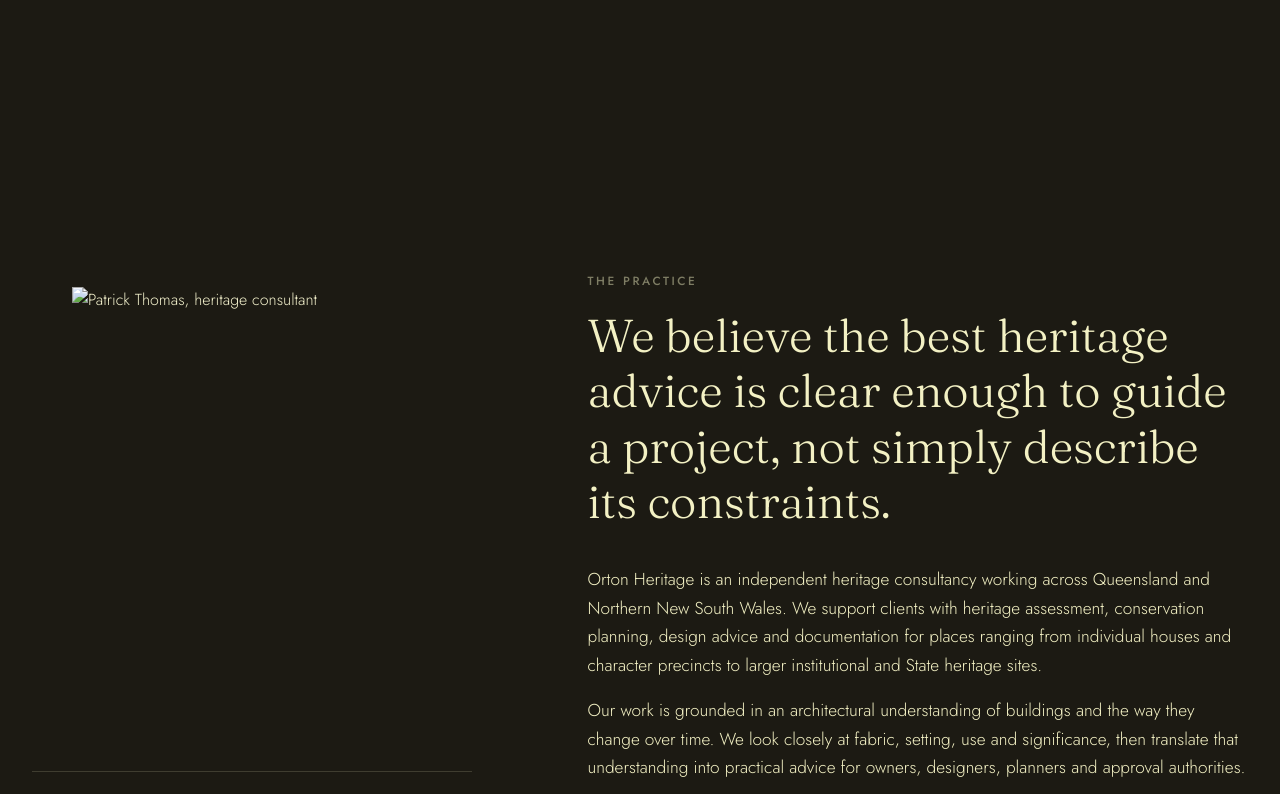
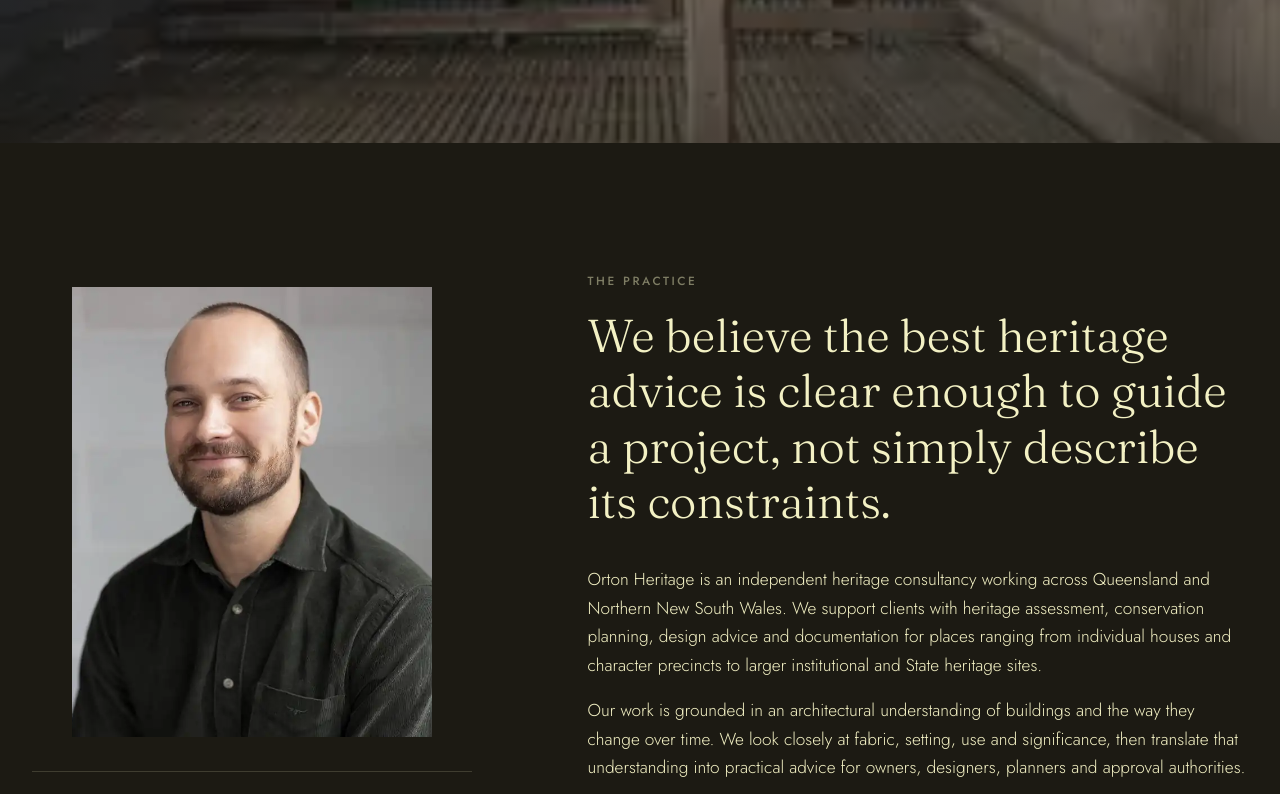
Before and after one commit to Silkyj0/orton-heritage, a plain HTML site: page about.html in a window 1280 px wide. Shown: the part 467-1261 px from the top of the page. Drawn offline with Linux system fonts and the light colour scheme.

Commit message:
Connect About page photography

```diff
--- a/about.html
+++ b/about.html
@@ -4,7 +4,7 @@
   <meta charset="utf-8"><meta name="viewport" content="width=device-width, initial-scale=1">
   <title>About Orton Heritage | Heritage Consultancy</title>
   <meta name="description" content="Orton Heritage is an independent heritage consultancy working across Queensland and Northern NSW, led by heritage consultant Patrick Thomas.">
-  <meta name="theme-color" content="#1c1a13"><link rel="icon" href="assets/logo.svg" type="image/svg+xml"><link rel="stylesheet" href="css/style.css">
+  <meta name="theme-color" content="#1c1a13"><link rel="icon" href="assets/logo.svg" type="image/svg+xml"><link rel="stylesheet" href="css/style.css"><link rel="stylesheet" href="css/media-overrides.css">
 </head>
 <body>
 <a class="skip-link" href="#main">Skip to content</a>
@@ -12,7 +12,7 @@
 <main id="main">
   <section class="page-hero page-hero--image"><div class="wrap"><p class="eyebrow">About Orton Heritage</p><h1>Independent, considered, practical.</h1></div></section>
   <section class="section"><div class="wrap about-grid reveal">
-    <div><figure class="portrait"><img src="assets/images/patrick-headshot.jpg" alt="Patrick Thomas, heritage consultant" loading="lazy"></figure><div class="credentials"><strong>Patrick Thomas</strong><span>Heritage Consultant · Graduate of Architecture</span><span>ICOMOS Member 47556</span><span>AIA Graduate Member 60878</span></div></div>
+    <div><figure class="portrait"><img src="assets/images/patrick-headshot.webp" alt="Patrick Thomas, heritage consultant" loading="lazy"></figure><div class="credentials"><strong>Patrick Thomas</strong><span>Heritage Consultant · Graduate of Architecture</span><span>ICOMOS Member 47556</span><span>AIA Graduate Member 60878</span></div></div>
     <div class="about-copy"><p class="eyebrow">The practice</p><p class="lead">We believe the best heritage advice is clear enough to guide a project, not simply describe its constraints.</p><p>Orton Heritage is an independent heritage consultancy working across Queensland and Northern New South Wales. We support clients with heritage assessment, conservation planning, design advice and documentation for places ranging from individual houses and character precincts to larger institutional and State heritage sites.</p><p>Our work is grounded in an architectural understanding of buildings and the way they change over time. We look closely at fabric, setting, use and significance, then translate that understanding into practical advice for owners, designers, planners and approval authorities.</p><p>The practice is led by Patrick Thomas, a heritage consultant with a background in architecture and experience across heritage, educational, commercial and community projects. Patrick brings a collaborative approach to project teams and a particular interest in adaptive reuse, conservation, measured recording, photography and digital documentation.</p><p>We aim to make heritage requirements understandable and useful — helping clients retain what matters, make informed changes and move projects forward with confidence.</p></div>
   </div></section>
   <section class="section section--paper"><div class="wrap"><div class="intro-grid reveal"><div><p class="eyebrow">Local experience</p><h2 class="section-heading">Council experience across the region.</h2></div><div><p class="lede">We have experience working with heritage and character requirements across a range of local government areas, giving us a practical understanding of how different planning schemes approach change in heritage contexts.</p><div class="council-grid"><div>Brisbane City Council</div><div>Toowoomba Regional Council</div><div>Ipswich City Council</div><div>City of Gold Coast</div><div>City of Moreton Bay</div><div>Noosa Shire Council</div><div>Tweed Shire Council</div><div>Southern Downs Regional Council</div><div>Lockyer Valley Regional Council</div></div></div></div></div></section>
```
